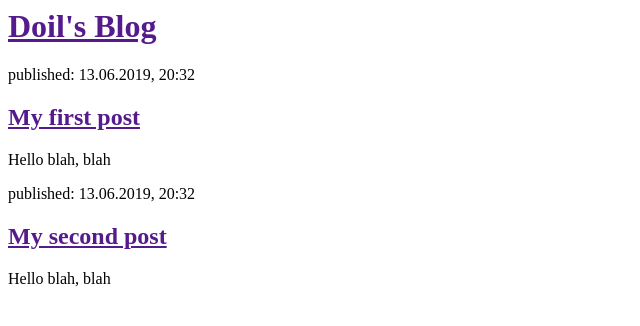
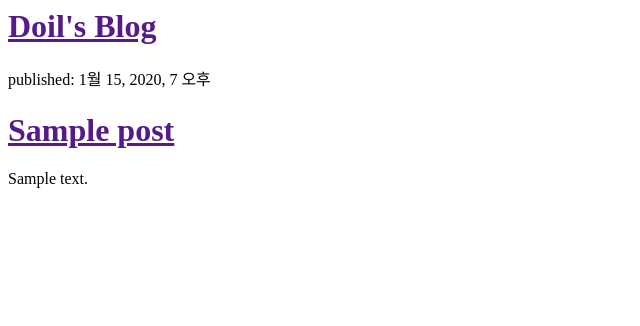
Before and after one commit to dOoOyle/my-first-blog, a Django app: template blog/templates/blog/post_list.html in a window 1280 px wide. Shown: the top 326 px of the page, without its empty margins (0-640 px from the left). Run offline with Django 3.2, Linux system fonts and the light colour scheme; the template is opened without the code that fills it: values that come from a table or form of the project are taken from there, others are empty; tables that the repository leaves empty hold one stand-in row (values such as "Sample post").

Commit message:
Modified templates to display posts from database.

```diff
--- a/blog/models.py
+++ b/blog/models.py
@@ -1,16 +1,39 @@
+# from django.db import models
+# from django.utils import timezone
+# from django.conf import settings
+#
+#
+# class Post(models.Model):
+#     author = models.ForeignKey('auth.Doil', on_delete=models.CASCADE)
+#     title = models.CharField(max_length=200)
+#     text = models.TextField()
+#     created_date = models.DateTimeField(default=timezone.now)
+#     published_date = models.DateTimeField(blank=True, null=True)
+#
+#
+# def publish(self):
+#     self.publish_date = timezone.now()
+#     self.save()
+#
+#
+# def __str__(self):
+#     return self.title
+
+from django.conf import settings
 from django.db import models
 from django.utils import timezone
 
+
 class Post(models.Model):
-    author = models.ForeignKey('auth.User', on_delete=models.CASCADE)
+    author = models.ForeignKey(settings.AUTH_USER_MODEL, on_delete=models.CASCADE)
     title = models.CharField(max_length=200)
     text = models.TextField()
     created_date = models.DateTimeField(default=timezone.now)
     published_date = models.DateTimeField(blank=True, null=True)
 
-def publish(self):
-    self.publishe_date = timezone.now()
-    self.save()
+    def publish(self):
+        self.published_date = timezone.now()
+        self.save()
 
-def __str__(self):
-    return self.title
+    def __str__(self):
+        return self.title
--- a/blog/templates/blog/post_list.html
+++ b/blog/templates/blog/post_list.html
@@ -7,13 +7,12 @@
             <h1><a href="">Doil's Blog</a></h1>
         </div>
 
-        <div>
-            <p>published: 13.06.2019, 20:32</p>
-            <h2><a href="">My first post</a></h2>
-            <p>Hello blah, blah</p>
-        </div>
-            <p>published: 13.06.2019, 20:32</p>
-            <h2><a href="">My second post</a></h2>
-            <p>Hello blah, blah</p>
+        {% for post in posts %}
+            <div>
+                <p>published: {{ post.published_date }}</p>
+                <h1><a href="">{{ post.title }}</a></h1>
+                <p>{{ post.text|linebreaksbr }}</p>
+            </div>
+        {% endfor %}
     </body>
 </html>
--- a/blog/views.py
+++ b/blog/views.py
@@ -1,5 +1,7 @@
 from django.shortcuts import render
+from django.utils import timezone
+from .models import Post
 
 def post_list(request):
-    return render(request, 'blog/post_list.html', {})
-# Create your views here.
+    posts = Post.objects.filter(published_date__lte=timezone.now()).order_by('published_date')
+    return render(request, 'blog/post_list.html', {'posts':posts})
```
